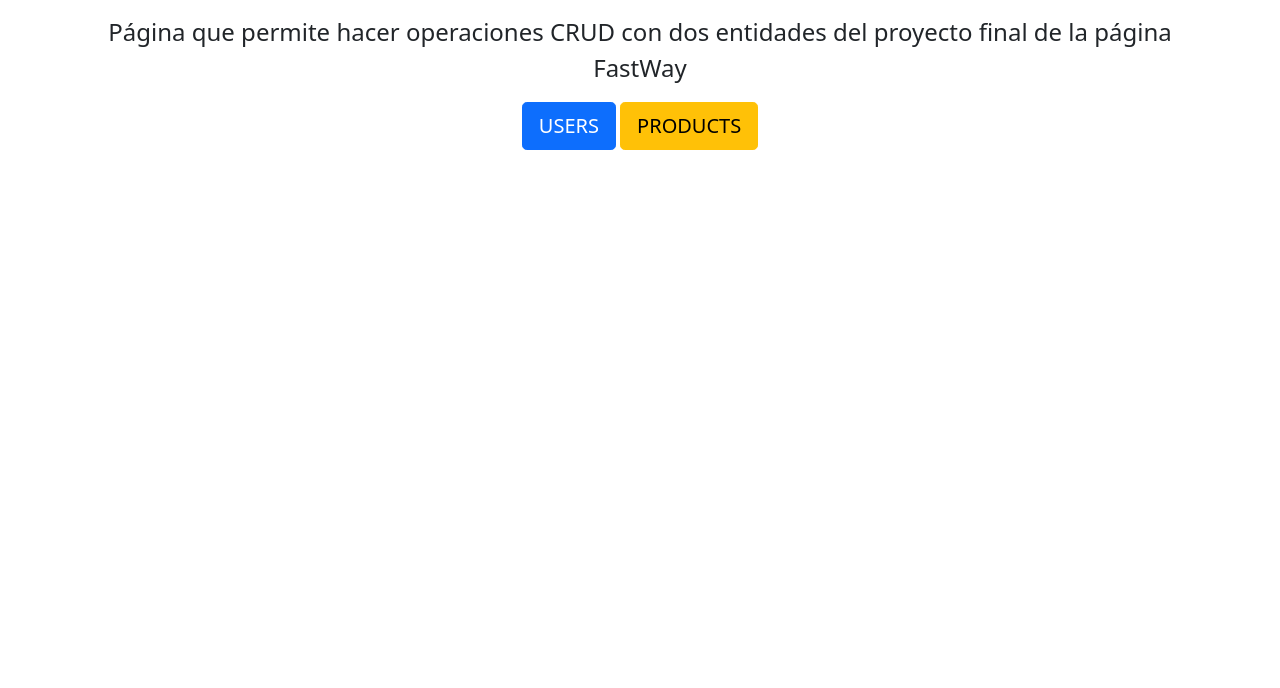
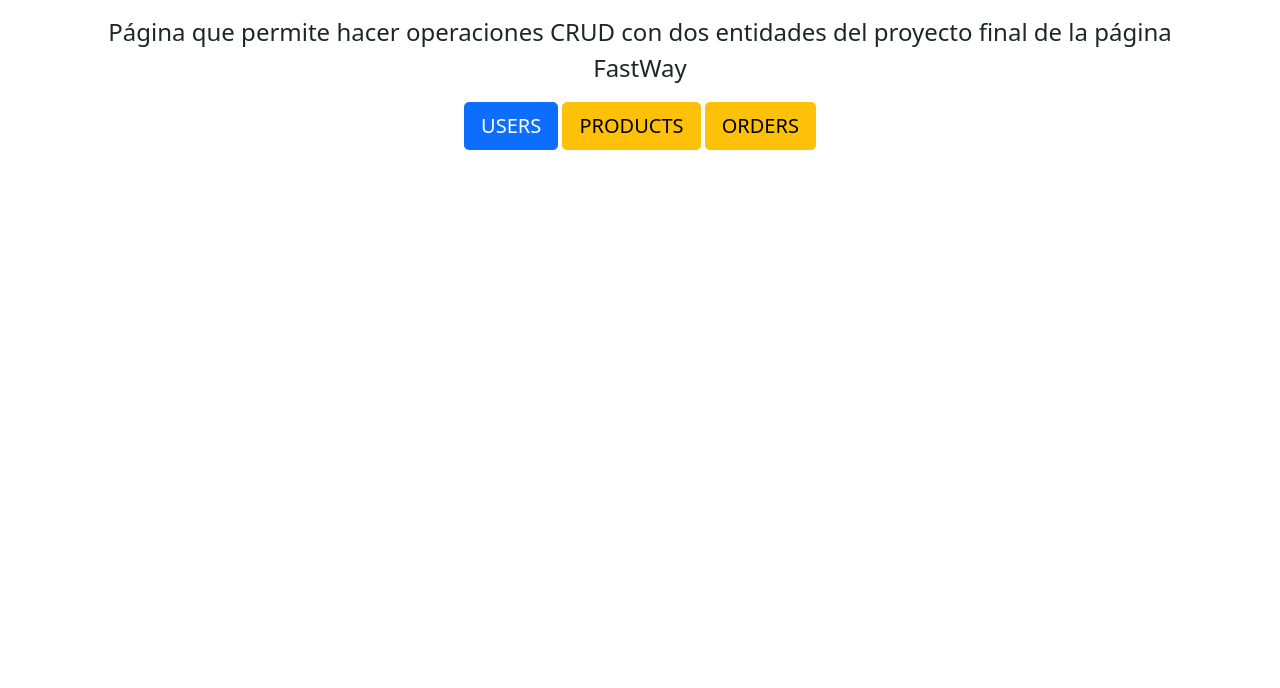
Before and after one commit to Linux-NDOB/CRUD4ENTIDADES, a plain HTML site: page index.html in a window 1280 px wide. Shown: the part 112-800 px from the top of the page. Drawn offline with nearby package versions, Linux system fonts and the light colour scheme; files that its build step writes are made by us from their sources; no server answers; files whose address does not match are found by name.

Commit message:
medial adjust

```diff
--- a/index.html
+++ b/index.html
@@ -53,8 +53,9 @@
          con dos entidades del proyecto final de la página FastWay</p>
     </div>
      <div class="container text-center">
-       <a href="usuarios.html" class="btn btn-primary btn-lg ">USERS</a>
-     <a href="menu.html" class="btn btn-warning btn-lg ">PRODUCTS</a>
+      <a href="usuarios.html" class="btn btn-primary btn-lg ">USERS</a>
+      <a href="menu.html" class="btn btn-warning btn-lg ">PRODUCTS</a>
+      <a href="pedidos.html" class="btn btn-warning btn-lg ">ORDERS</a>
      </div>
     <div>
 
```
